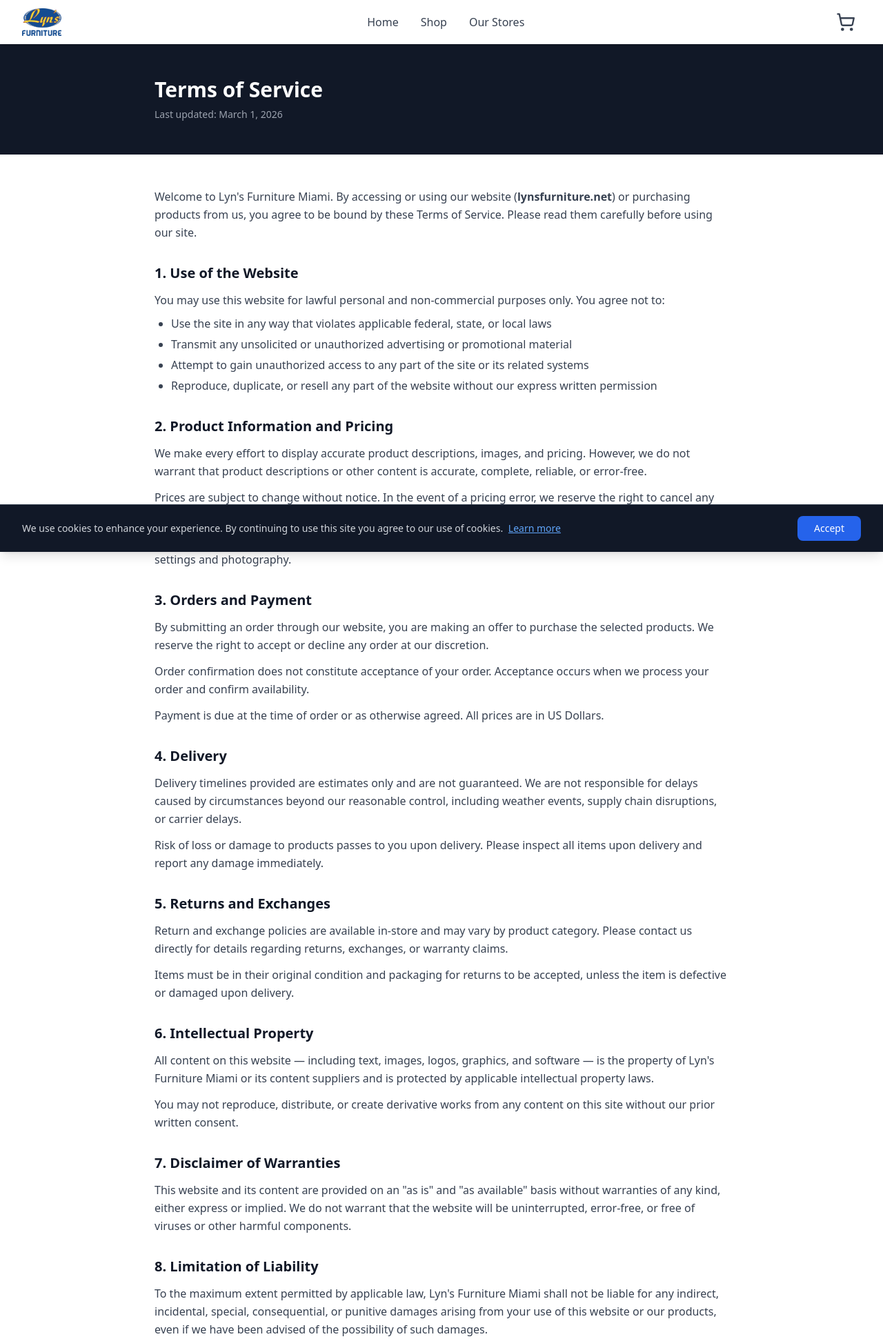
After one commit to 12farit21/Lyns_Furniture, a Django app: page /terms/ in a window 1280 px wide. The commit adds this page. Shown: the top 1941 px of the page at 69% size. Run offline with Django 4.2, Linux system fonts and the light colour scheme; some libraries are stand-ins or nearby versions.

Commit message:
Privacy & Terms of Use & Cookie accept

```diff
--- a/catalog/urls.py
+++ b/catalog/urls.py
@@ -8,4 +8,6 @@ urlpatterns = [
     path('categories/', views.CategoryListView.as_view(), name='category_list'),
     path('category/<slug:category_slug>/', views.ProductListView.as_view(), name='product_list'),
     path('product/<slug:product_slug>/json/', views.product_detail_json, name='product_detail_json'),
+    path('privacy/', views.privacy_view, name='privacy'),
+    path('terms/', views.terms_view, name='terms'),
 ]
--- a/catalog/views.py
+++ b/catalog/views.py
@@ -113,6 +113,14 @@ def product_detail_json(request, product_slug):
     return JsonResponse(product_data)
 
 
+def privacy_view(request):
+    return render(request, 'catalog/privacy.html')
+
+
+def terms_view(request):
+    return render(request, 'catalog/terms.html')
+
+
 @ensure_csrf_cookie
 def home_view(request):
     """
--- a/templates/base.html
+++ b/templates/base.html
@@ -148,5 +148,31 @@
     <!-- Custom JavaScript -->
     <script src="{% static 'js/main.js' %}?v=2"></script>
     {% block extra_js %}{% endblock %}
+
+    <!-- Cookie Consent Banner -->
+    <div id="cookie-banner" class="fixed bottom-0 left-0 right-0 z-50 bg-gray-900 border-t border-gray-700 shadow-lg" style="display:none">
+        <div class="max-w-7xl mx-auto px-4 sm:px-6 lg:px-8 py-4">
+            <div class="flex flex-col sm:flex-row items-center justify-between gap-4">
+                <p class="text-sm text-gray-300 text-center sm:text-left">
+                    We use cookies to enhance your experience. By continuing to use this site you agree to our use of cookies.
+                    <a href="{% url 'catalog:privacy' %}" class="text-blue-400 hover:text-blue-300 underline ml-1">Learn more</a>
+                </p>
+                <button id="cookie-accept" class="shrink-0 bg-blue-600 hover:bg-blue-700 text-white text-sm font-medium px-6 py-2 rounded-lg transition-colors">
+                    Accept
+                </button>
+            </div>
+        </div>
+    </div>
+    <script>
+        (function () {
+            if (!localStorage.getItem('cookie_consent')) {
+                document.getElementById('cookie-banner').style.display = 'block';
+            }
+            document.getElementById('cookie-accept').addEventListener('click', function () {
+                localStorage.setItem('cookie_consent', '1');
+                document.getElementById('cookie-banner').style.display = 'none';
+            });
+        })();
+    </script>
 </body>
 </html>
--- /dev/null
+++ b/templates/catalog/terms.html
@@ -0,0 +1,183 @@
+{% extends 'base.html' %}
+
+{% block title %}Terms of Service — Lyn's Furniture Miami{% endblock %}
+
+{% block content %}
+<main class="min-h-screen bg-white">
+    <!-- Page Header -->
+    <div class="bg-gray-900 text-white py-12">
+        <div class="max-w-4xl mx-auto px-4 sm:px-6 lg:px-8">
+            <h1 class="text-3xl font-bold">Terms of Service</h1>
+            <p class="mt-2 text-gray-400 text-sm">Last updated: March 1, 2026</p>
+        </div>
+    </div>
+
+    <!-- Content -->
+    <div class="max-w-4xl mx-auto px-4 sm:px-6 lg:px-8 py-12">
+        <div class="prose max-w-none space-y-8 text-gray-700 leading-relaxed">
+
+            <section>
+                <p>
+                    Welcome to Lyn's Furniture Miami. By accessing or using our website
+                    (<strong>lynsfurniture.net</strong>) or purchasing products from us, you agree to be
+                    bound by these Terms of Service. Please read them carefully before using our site.
+                </p>
+            </section>
+
+            <section>
+                <h2 class="text-xl font-semibold text-gray-900 mb-3">1. Use of the Website</h2>
+                <p>
+                    You may use this website for lawful personal and non-commercial purposes only.
+                    You agree not to:
+                </p>
+                <ul class="list-disc pl-6 mt-2 space-y-1">
+                    <li>Use the site in any way that violates applicable federal, state, or local laws</li>
+                    <li>Transmit any unsolicited or unauthorized advertising or promotional material</li>
+                    <li>Attempt to gain unauthorized access to any part of the site or its related systems</li>
+                    <li>Reproduce, duplicate, or resell any part of the website without our express written permission</li>
+                </ul>
+            </section>
+
+            <section>
+                <h2 class="text-xl font-semibold text-gray-900 mb-3">2. Product Information and Pricing</h2>
+                <p>
+                    We make every effort to display accurate product descriptions, images, and pricing.
+                    However, we do not warrant that product descriptions or other content is accurate,
+                    complete, reliable, or error-free.
+                </p>
+                <p class="mt-3">
+                    Prices are subject to change without notice. In the event of a pricing error, we
+                    reserve the right to cancel any orders placed at the incorrect price and notify you
+                    accordingly.
+                </p>
+                <p class="mt-3">
+                    Product colors displayed on screen may vary slightly from the actual product due to
+                    differences in monitor settings and photography.
+                </p>
+            </section>
+
+            <section>
+                <h2 class="text-xl font-semibold text-gray-900 mb-3">3. Orders and Payment</h2>
+                <p>
+                    By submitting an order through our website, you are making an offer to purchase the
+                    selected products. We reserve the right to accept or decline any order at our discretion.
+                </p>
+                <p class="mt-3">
+                    Order confirmation does not constitute acceptance of your order. Acceptance occurs
+                    when we process your order and confirm availability.
+                </p>
+                <p class="mt-3">
+                    Payment is due at the time of order or as otherwise agreed. All prices are in US Dollars.
+                </p>
+            </section>
+
+            <section>
+                <h2 class="text-xl font-semibold text-gray-900 mb-3">4. Delivery</h2>
+                <p>
+                    Delivery timelines provided are estimates only and are not guaranteed. We are not
+                    responsible for delays caused by circumstances beyond our reasonable control,
+                    including weather events, supply chain disruptions, or carrier delays.
+                </p>
+                <p class="mt-3">
+                    Risk of loss or damage to products passes to you upon delivery. Please inspect all
+                    items upon delivery and report any damage immediately.
+                </p>
+            </section>
+
+            <section>
+                <h2 class="text-xl font-semibold text-gray-900 mb-3">5. Returns and Exchanges</h2>
+                <p>
+                    Return and exchange policies are available in-store and may vary by product category.
+                    Please contact us directly for details regarding returns, exchanges, or warranty claims.
+                </p>
+                <p class="mt-3">
+                    Items must be in their original condition and packaging for returns to be accepted,
+                    unless the item is defective or damaged upon delivery.
+                </p>
+            </section>
+
+            <section>
+                <h2 class="text-xl font-semibold text-gray-900 mb-3">6. Intellectual Property</h2>
+                <p>
+                    All content on this website — including text, images, logos, graphics, and software —
+                    is the property of Lyn's Furniture Miami or its content suppliers and is protected by
+                    applicable intellectual property laws.
+                </p>
+                <p class="mt-3">
+                    You may not reproduce, distribute, or create derivative works from any content on
+                    this site without our prior written consent.
+                </p>
+            </section>
+
+            <section>
+                <h2 class="text-xl font-semibold text-gray-900 mb-3">7. Disclaimer of Warranties</h2>
+                <p>
+                    This website and its content are provided on an "as is" and "as available" basis
+                    without warranties of any kind, either express or implied. We do not warrant that
+                    the website will be uninterrupted, error-free, or free of viruses or other harmful
+                    components.
+                </p>
+            </section>
+
+            <section>
+                <h2 class="text-xl font-semibold text-gray-900 mb-3">8. Limitation of Liability</h2>
+                <p>
+                    To the maximum extent permitted by applicable law, Lyn's Furniture Miami shall not
+                    be liable for any indirect, incidental, special, consequential, or punitive damages
+                    arising from your use of this website or our products, even if we have been advised
+                    of the possibility of such damages.
+                </p>
+                <p class="mt-3">
+                    Our total liability to you for any claim arising from or related to these Terms or
+                    your use of our site shall not exceed the amount paid by you for the order giving
+                    rise to the claim.
+                </p>
+            </section>
+
+            <section>
+                <h2 class="text-xl font-semibold text-gray-900 mb-3">9. Privacy</h2>
+                <p>
+                    Your use of this website is also governed by our
+                    <a href="{% url 'catalog:privacy' %}" class="text-blue-600 hover:underline">Privacy Policy</a>,
+                    which is incorporated into these Terms by reference.
+                </p>
+            </section>
+
+            <section>
+                <h2 class="text-xl font-semibold text-gray-900 mb-3">10. Governing Law</h2>
+                <p>
+                    These Terms of Service shall be governed by and construed in accordance with the
+                    laws of the State of Florida, without regard to its conflict of law provisions.
+                    Any disputes arising under these Terms shall be subject to the exclusive jurisdiction
+                    of the courts located in Miami-Dade County, Florida.
+                </p>
+            </section>
+
+            <section>
+                <h2 class="text-xl font-semibold text-gray-900 mb-3">11. Changes to These Terms</h2>
+                <p>
+                    We reserve the right to modify these Terms at any time. Changes will be effective
+                    immediately upon posting to the website. Your continued use of the website after
+                    changes are posted constitutes your acceptance of the revised Terms.
+                </p>
+            </section>
+
+            <section>
+                <h2 class="text-xl font-semibold text-gray-900 mb-3">12. Contact Us</h2>
+                <p>
+                    If you have questions about these Terms of Service, please contact us:
+                </p>
+                <div class="mt-3 p-4 bg-gray-50 rounded-lg border border-gray-200">
+                    <p class="font-medium text-gray-900">Lyn's Furniture Miami</p>
+                    <p class="mt-1">Email: <a href="mailto:info@lynsfurniture.net" class="text-blue-600 hover:underline">info@lynsfurniture.net</a></p>
+                    <p>Phone: <a href="tel:3056361505" class="text-blue-600 hover:underline">(305) 636-1505</a></p>
+                    <p class="mt-1 text-sm text-gray-500">Miami, FL — Serving all of South Florida</p>
+                </div>
+            </section>
+
+        </div>
+    </div>
+</main>
+
+{% include 'partials/footer.html' %}
+{% endblock %}
--- a/templates/partials/footer.html
+++ b/templates/partials/footer.html
@@ -114,10 +114,10 @@
                     © 2026 Lyn's Furniture Miami. All rights reserved.
                 </p>
                 <div class="flex gap-6 text-sm">
-                    <a href="#" class="text-gray-400 hover:text-blue-400 transition-colors">
+                    <a href="{% url 'catalog:privacy' %}" class="text-gray-400 hover:text-blue-400 transition-colors">
                         Privacy Policy
                     </a>
-                    <a href="#" class="text-gray-400 hover:text-blue-400 transition-colors">
+                    <a href="{% url 'catalog:terms' %}" class="text-gray-400 hover:text-blue-400 transition-colors">
                         Terms of Service
                     </a>
                     <a href="#" class="text-gray-400 hover:text-blue-400 transition-colors">
```
Also changed, not shown: templates/catalog/privacy.html (added, +172 -0 lines), db.sqlite3.
